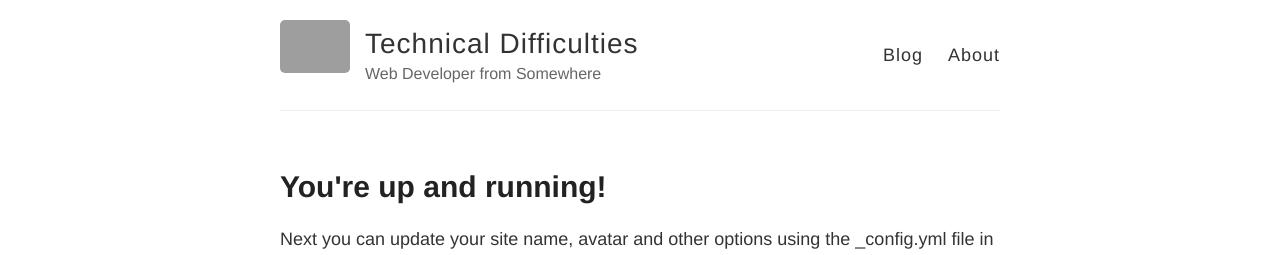
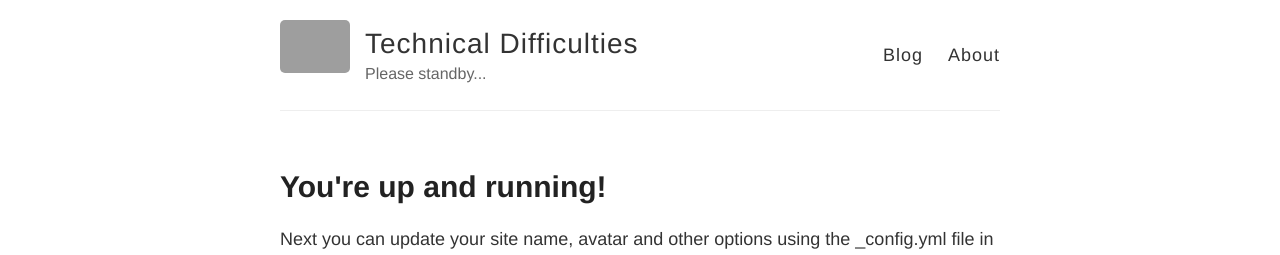
Before and after one commit to JERotter/JERotter.github.io, a Jekyll site: the page built from _posts/2014-3-3-Hello-World.md, in a window 1280 px wide. Shown: the top 255 px of the page. Built offline with Jekyll 4.4.1, drawn with Linux system fonts in a browser that asks for light colours; grey boxes are pictures that could not be loaded.

Commit message:
Update _config.yml

```diff
--- a/_config.yml
+++ b/_config.yml
@@ -6,7 +6,7 @@
 name: Technical Difficulties
 
 # Short bio or description (displayed in the header)
-description: Web Developer from Somewhere
+description: Please standby...
 
 # URL of your avatar or profile pic (you could use your GitHub profile pic)
 avatar: https://raw.githubusercontent.com/barryclark/jekyll-now/master/images/jekyll-logo.png
```
